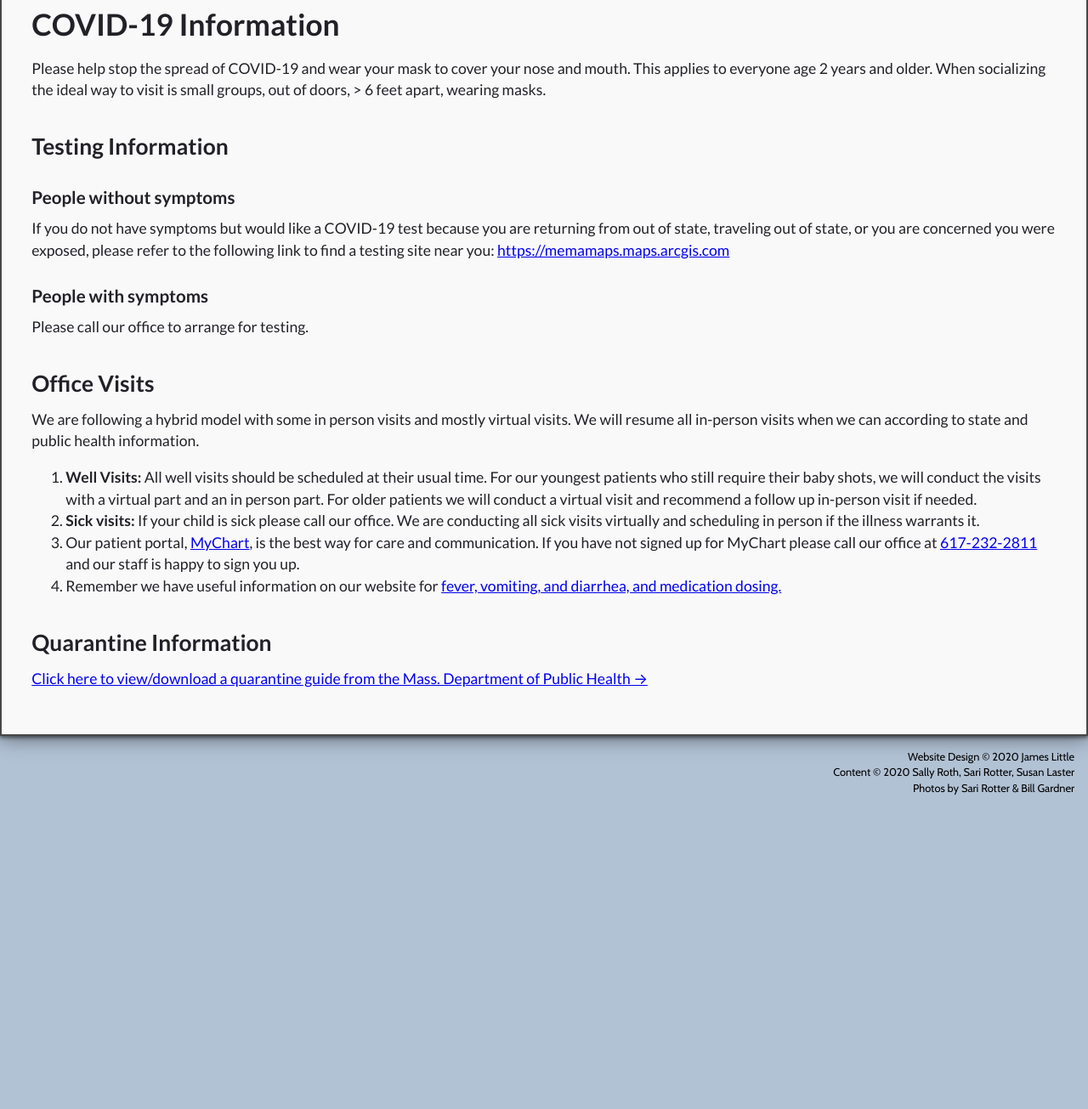
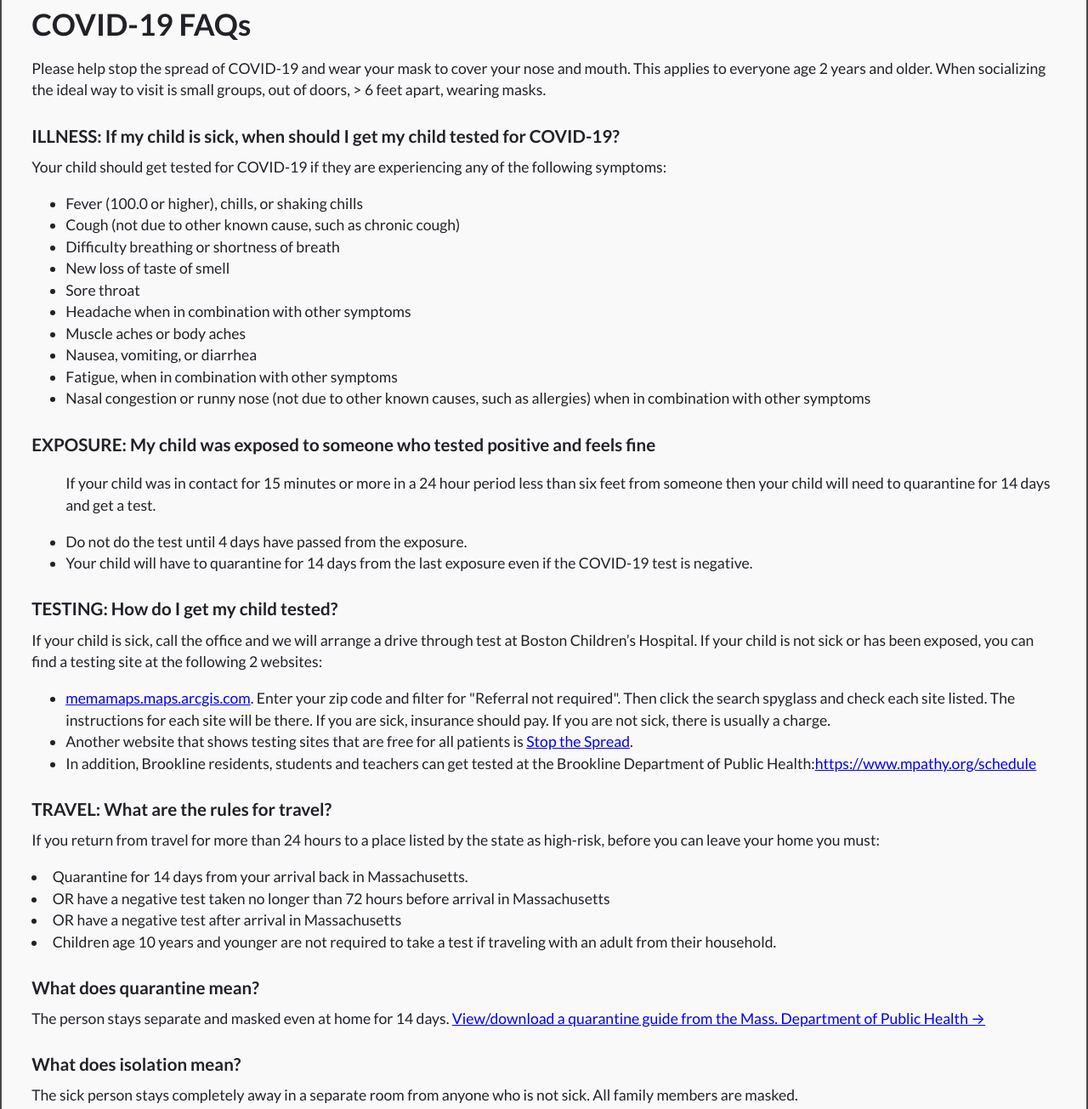
Before and after one commit to jameslittle230/rrl-gatsby, a Gatsby site: page /covid19 in a window 1280 px wide. Shown: the part 849-2154 px from the top of the page at 85% size. Before the commit the page ends 1787 px from the top, so only its background shows below. Built offline with nearby package versions, Linux system fonts and the light colour scheme; Gatsby itself is replaced by a stand-in of ours.

Commit message:
Covid 19 content changes

```diff
--- a/src/pages/covid19.js
+++ b/src/pages/covid19.js
@@ -7,7 +7,7 @@ import SEO from "../components/seo"
 const Covid19 = () => (
   <Layout>
     <SEO title="Covid-19" />
-    <h1>COVID-19 Information</h1>
+    <h1>COVID-19 FAQs</h1>
 
     <p>
       Please help stop the spread of COVID-19 and wear your mask to cover your
@@ -16,63 +16,108 @@ const Covid19 = () => (
       apart, wearing masks.
     </p>
 
-    <h2>Testing Information</h2>
+    <h3>
+      ILLNESS: If my child is sick, when should I get my child tested for
+      COVID-19?
+    </h3>
+    <p>
+      Your child should get tested for COVID-19 if they are experiencing any of
+      the following symptoms:
+    </p>
+    <ul>
+      <li>Fever (100.0 or higher), chills, or shaking chills</li>
+      <li>Cough (not due to other known cause, such as chronic cough)</li>
+      <li>Difficulty breathing or shortness of breath</li>
+      <li>New loss of taste of smell</li>
+      <li>Sore throat</li>
+      <li>Headache when in combination with other symptoms</li>
+      <li>Muscle aches or body aches</li>
+      <li>Nausea, vomiting, or diarrhea</li>
+      <li>Fatigue, when in combination with other symptoms</li>
+      <li>
+        Nasal congestion or runny nose (not due to other known causes, such as
+        allergies) when in combination with other symptoms
+      </li>
+    </ul>
 
-    <h3>People without symptoms</h3>
+    <h3>
+      EXPOSURE: My child was exposed to someone who tested positive and feels
+      fine
+    </h3>
+    <ul>
+      <p>
+        If your child was in contact for 15 minutes or more in a 24 hour period
+        less than six feet from someone then your child will need to quarantine
+        for 14 days and get a test.
+      </p>
+      <li>Do not do the test until 4 days have passed from the exposure.</li>
+      <li>
+        Your child will have to quarantine for 14 days from the last exposure
+        even if the COVID-19 test is negative.
+      </li>
+    </ul>
+
+    <h3>TESTING: How do I get my child tested?</h3>
     <p>
-      If you do not have symptoms but would like a COVID-19 test because you are
-      returning from out of state, traveling out of state, or you are concerned
-      you were exposed, please refer to the following link to find a testing
-      site near you:{" "}
-      <a href="https://memamaps.maps.arcgis.com">
-        https://memamaps.maps.arcgis.com
+      If your child is sick, call the office and we will arrange a drive through
+      test at Boston Children’s Hospital. If your child is not sick or has been
+      exposed, you can find a testing site at the following 2 websites:
+    </p>
+
+    <ul>
+      <li>
+        <a href="http://memamaps.maps.arcgis.com/">memamaps.maps.arcgis.com</a>.
+        Enter your zip code and filter for "Referral not required". Then click
+        the search spyglass and check each site listed. The instructions for
+        each site will be there. If you are sick, insurance should pay. If you
+        are not sick, there is usually a charge.
+      </li>
+      <li>
+        Another website that shows testing sites that are free for all patients
+        is{" "}
+        <a href="https://www.mass.gov/info-details/stop-the-spread">
+          Stop the Spread
+        </a>
+        .
+      </li>
+      <li>
+        In addition, Brookline residents, students and teachers can get tested
+        at the Brookline Department of Public Health:
+        <a href="https://www.mpathy.org/schedule">
+          https://www.mpathy.org/schedule
+        </a>
+      </li>
+    </ul>
+
+    <h3>TRAVEL: What are the rules for travel?</h3>
+    <p>
+      If you return from travel for more than 24 hours to a place listed by the
+      state as high-risk, before you can leave your home you must:
+    </p>
+    <li>Quarantine for 14 days from your arrival back in Massachusetts. </li>
+    <li>
+      OR have a negative test taken no longer than 72 hours before arrival in
+      Massachusetts
+    </li>
+    <li>OR have a negative test after arrival in Massachusetts </li>
+    <li>
+      Children age 10 years and younger are not required to take a test if
+      traveling with an adult from their household.
+    </li>
+
+    <h3>What does quarantine mean?</h3>
+    <p>
+      The person stays separate and masked even at home for 14 days.{" "}
+      <a href="https://files.rothrotterlaster.com/covid-19-quarantine.pdf">
+        View/download a quarantine guide from the Mass. Department of Public
+        Health →
       </a>
     </p>
 
-    <h3>People with symptoms</h3>
-    <p>Please call our office to arrange for testing.</p>
-
-    <h2>Office Visits</h2>
+    <h3>What does isolation mean?</h3>
     <p>
-      We are following a hybrid model with some in person visits and mostly
-      virtual visits. We will resume all in-person visits when we can according
-      to state and public health information.
-    </p>
-
-    <ol>
-      <li>
-        <strong>Well Visits:</strong> All well visits should be scheduled at
-        their usual time. For our youngest patients who still require their baby
-        shots, we will conduct the visits with a virtual part and an in person
-        part. For older patients we will conduct a virtual visit and recommend a
-        follow up in-person visit if needed.
-      </li>
-      <li>
-        <strong>Sick visits:</strong> If your child is sick please call our
-        office. We are conducting all sick visits virtually and scheduling in
-        person if the illness warrants it.
-      </li>
-      <li>
-        Our patient portal,{" "}
-        <a href="https://mychart.chppoc.org/rrl/">MyChart</a>, is the best way
-        for care and communication. If you have not signed up for MyChart please
-        call our office at <a href="tel:6172322811">617-232-2811</a> and our
-        staff is happy to sign you up.
-      </li>
-      <li>
-        Remember we have useful information on our website for{" "}
-        <Link to="https://rothrotterlaster.com/resources/">
-          fever, vomiting, and diarrhea, and medication dosing.
-        </Link>
-      </li>
-    </ol>
-
-    <h2>Quarantine Information</h2>
-    <p>
-      <a href="https://files.rothrotterlaster.com/covid-19-quarantine.pdf">
-        Click here to view/download a quarantine guide from the Mass. Department
-        of Public Health →
-      </a>
+      The sick person stays completely away in a separate room from anyone who
+      is not sick. All family members are masked.
     </p>
   </Layout>
 )
```
